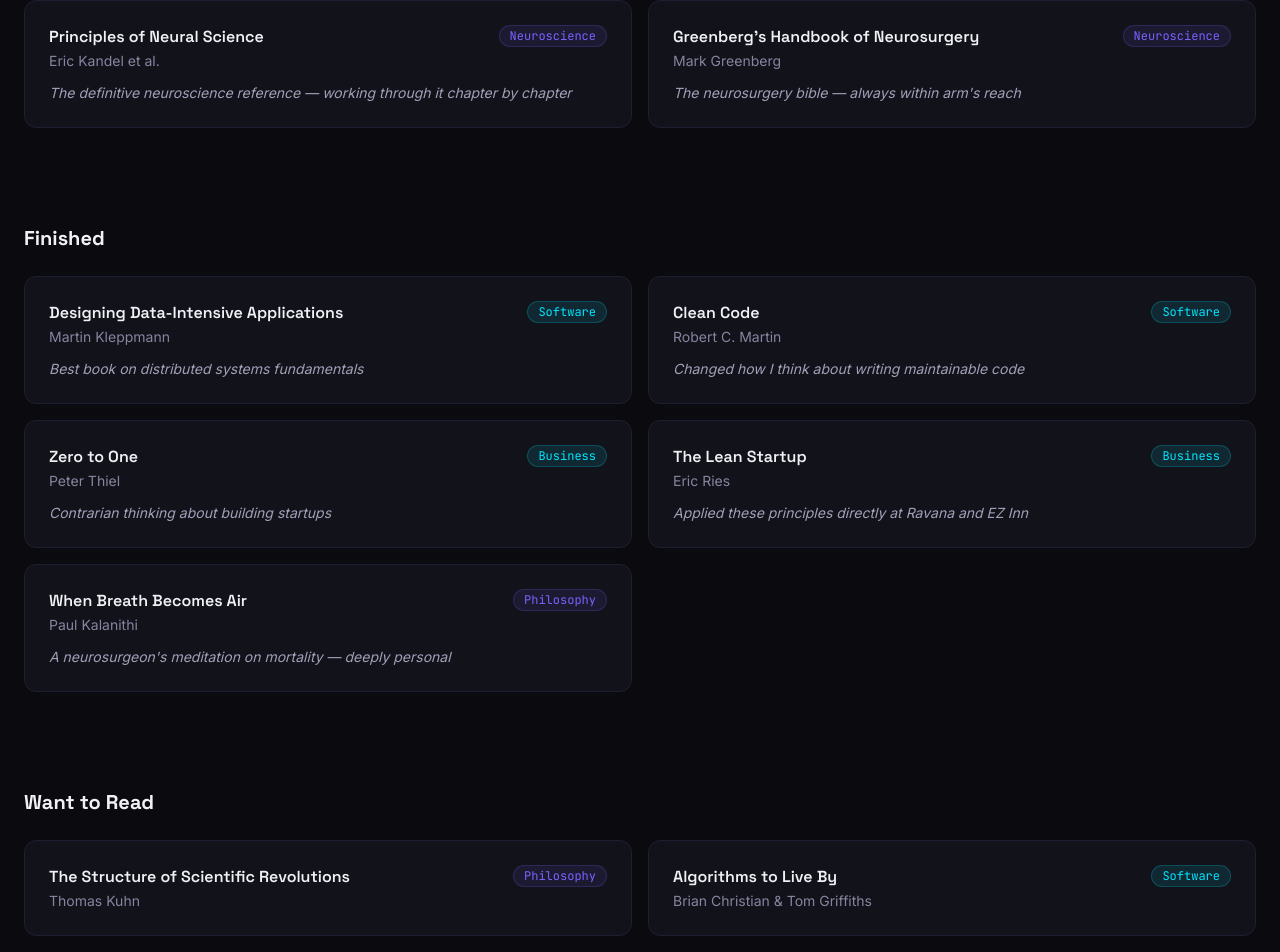
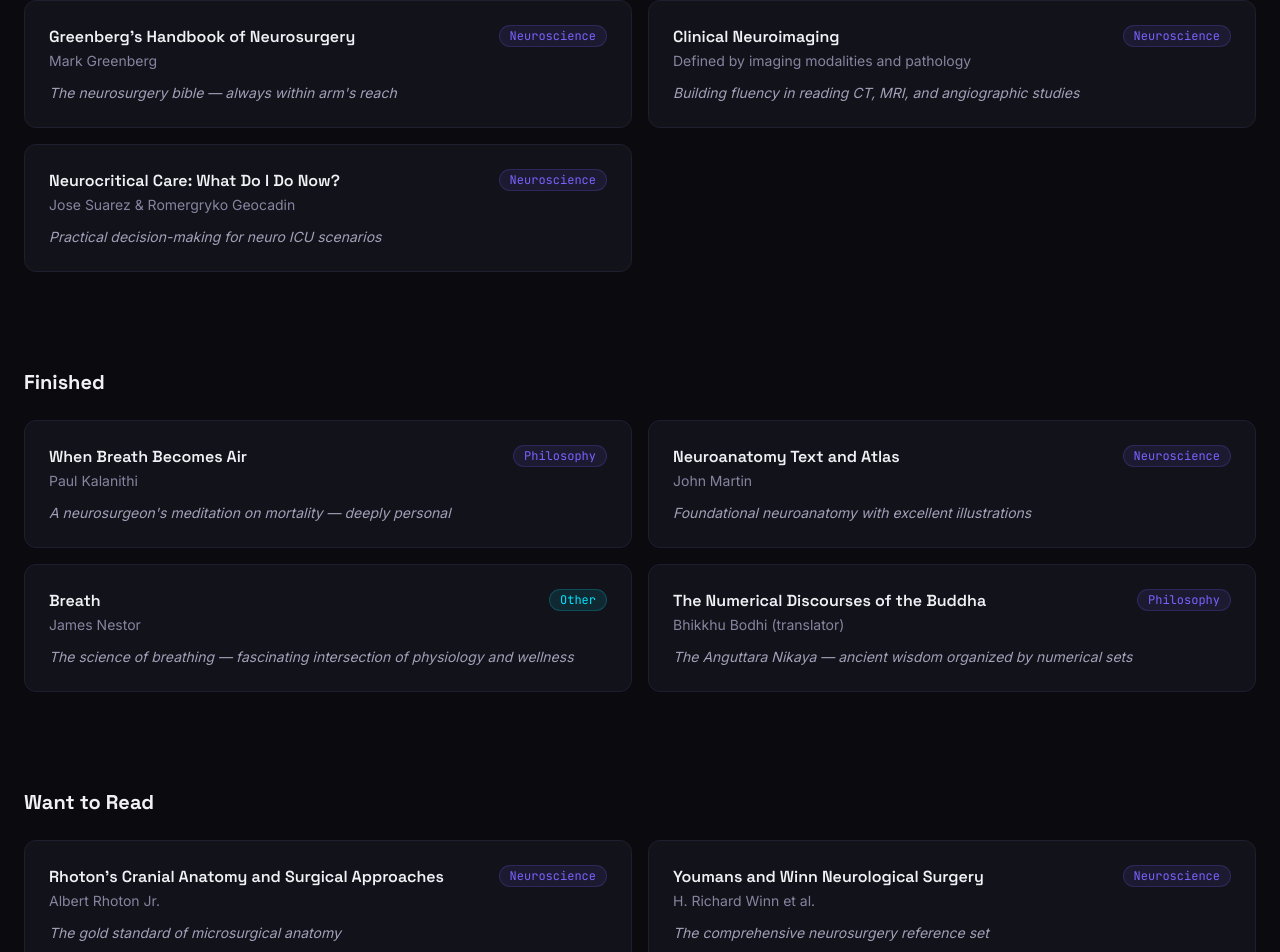
Before and after one commit to ishanperera/ishanperera.com, a Next.js app: page /reading in a window 1280 px wide. Shown: the part 440-1392 px from the top of the page. Built offline with nearby package versions, Linux system fonts and the light colour scheme.

Commit message:
Update /uses and /reading with real data, add media/ to gitignore
Co-Authored-By: Claude Opus 4.6 <noreply@anthropic.com>

```diff
--- a/src/data/books.ts
+++ b/src/data/books.ts
@@ -10,13 +10,7 @@ export interface Book {
 }
 
 export const books: Book[] = [
-  {
-    title: "Principles of Neural Science",
-    author: "Eric Kandel et al.",
-    category: "neuroscience",
-    status: "reading",
-    note: "The definitive neuroscience reference — working through it chapter by chapter",
-  },
+  // Currently Reading
   {
     title: "Greenberg's Handbook of Neurosurgery",
     author: "Mark Greenberg",
@@ -25,33 +19,21 @@ export const books: Book[] = [
     note: "The neurosurgery bible — always within arm's reach",
   },
   {
-    title: "Designing Data-Intensive Applications",
-    author: "Martin Kleppmann",
-    category: "software",
-    status: "finished",
-    note: "Best book on distributed systems fundamentals",
+    title: "Clinical Neuroimaging",
+    author: "Defined by imaging modalities and pathology",
+    category: "neuroscience",
+    status: "reading",
+    note: "Building fluency in reading CT, MRI, and angiographic studies",
   },
   {
-    title: "Clean Code",
-    author: "Robert C. Martin",
-    category: "software",
-    status: "finished",
-    note: "Changed how I think about writing maintainable code",
+    title: "Neurocritical Care: What Do I Do Now?",
+    author: "Jose Suarez & Romergryko Geocadin",
+    category: "neuroscience",
+    status: "reading",
+    note: "Practical decision-making for neuro ICU scenarios",
   },
-  {
-    title: "Zero to One",
-    author: "Peter Thiel",
-    category: "business",
-    status: "finished",
-    note: "Contrarian thinking about building startups",
-  },
-  {
-    title: "The Lean Startup",
-    author: "Eric Ries",
-    category: "business",
-    status: "finished",
-    note: "Applied these principles directly at Ravana and EZ Inn",
-  },
+
+  // Finished
   {
     title: "When Breath Becomes Air",
     author: "Paul Kalanithi",
@@ -60,22 +42,41 @@ export const books: Book[] = [
     note: "A neurosurgeon's meditation on mortality — deeply personal",
   },
   {
-    title: "The Structure of Scientific Revolutions",
-    author: "Thomas Kuhn",
-    category: "philosophy",
-    status: "want-to-read",
+    title: "Neuroanatomy Text and Atlas",
+    author: "John Martin",
+    category: "neuroscience",
+    status: "finished",
+    note: "Foundational neuroanatomy with excellent illustrations",
   },
   {
-    title: "Algorithms to Live By",
-    author: "Brian Christian & Tom Griffiths",
-    category: "software",
-    status: "want-to-read",
+    title: "Breath",
+    author: "James Nestor",
+    category: "other",
+    status: "finished",
+    note: "The science of breathing — fascinating intersection of physiology and wellness",
   },
   {
-    title: "The Innovator's Dilemma",
-    author: "Clayton Christensen",
-    category: "business",
+    title: "The Numerical Discourses of the Buddha",
+    author: "Bhikkhu Bodhi (translator)",
+    category: "philosophy",
+    status: "finished",
+    note: "The Anguttara Nikaya — ancient wisdom organized by numerical sets",
+  },
+
+  // Want to Read
+  {
+    title: "Rhoton's Cranial Anatomy and Surgical Approaches",
+    author: "Albert Rhoton Jr.",
+    category: "neuroscience",
     status: "want-to-read",
+    note: "The gold standard of microsurgical anatomy",
+  },
+  {
+    title: "Youmans and Winn Neurological Surgery",
+    author: "H. Richard Winn et al.",
+    category: "neuroscience",
+    status: "want-to-read",
+    note: "The comprehensive neurosurgery reference set",
   },
 ];
 
--- a/src/data/uses.ts
+++ b/src/data/uses.ts
@@ -13,12 +13,10 @@ export const usesCategories: UsesCategory[] = [
   {
     title: "Development",
     items: [
-      { name: "VS Code", description: "Primary editor — Vim keybindings, GitHub Copilot, and a minimal dark theme", url: "https://code.visualstudio.com" },
-      { name: "iTerm2 + zsh", description: "Terminal with Oh My Zsh and custom aliases for everything" },
-      { name: "GitHub Copilot", description: "AI pair programming for boilerplate and exploration" },
+      { name: "VS Code", description: "Primary editor for everything — TypeScript, Python, and beyond", url: "https://code.visualstudio.com" },
+      { name: "GitHub", description: "Version control, CI/CD, and open source collaboration", url: "https://github.com" },
       { name: "Vercel", description: "Deployment platform for all Next.js projects", url: "https://vercel.com" },
       { name: "Figma", description: "UI/UX design and prototyping", url: "https://figma.com" },
-      { name: "Postman", description: "API testing and documentation" },
       { name: "Docker", description: "Containerized development environments" },
     ],
   },
```
Also changed, not shown: 1 other file (tests, documents, lock files or other folders).
